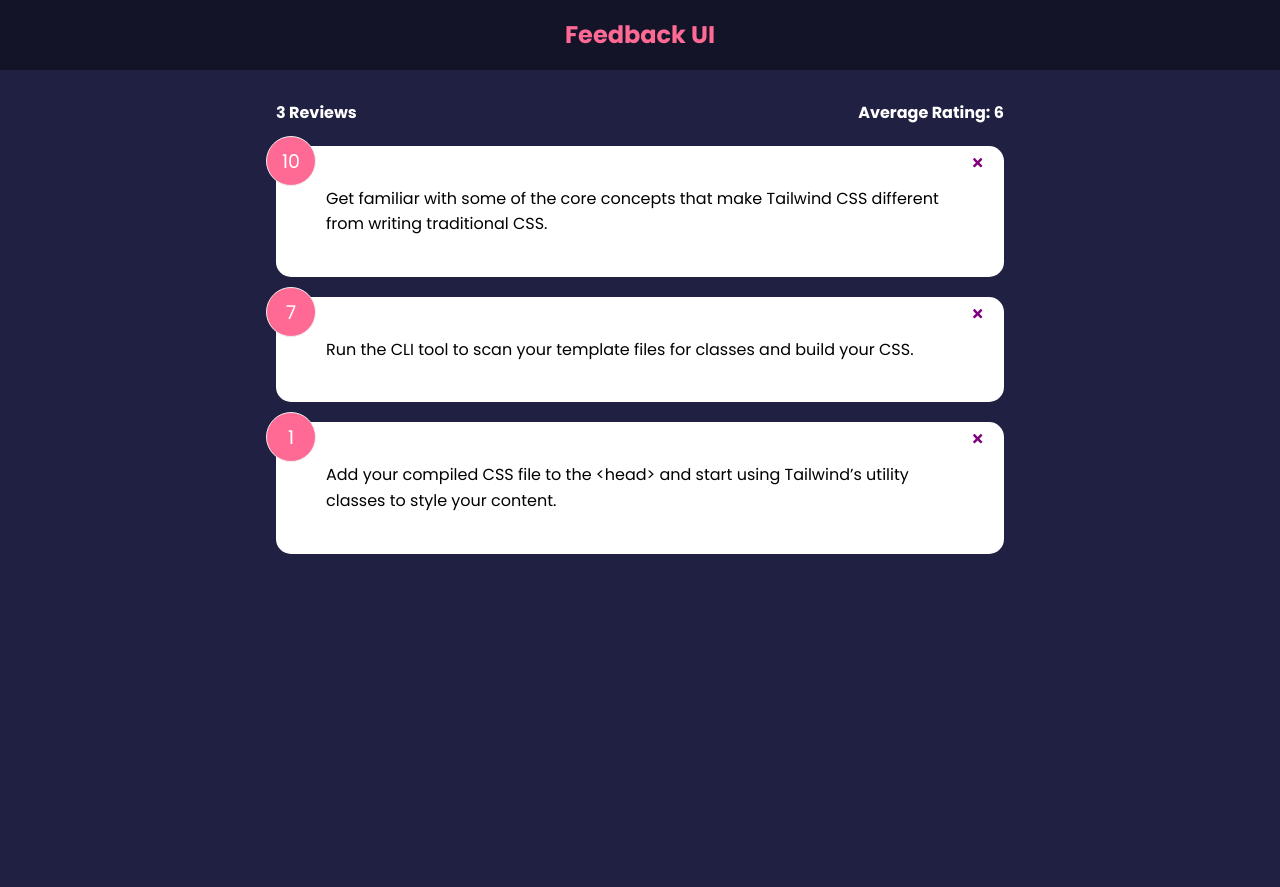
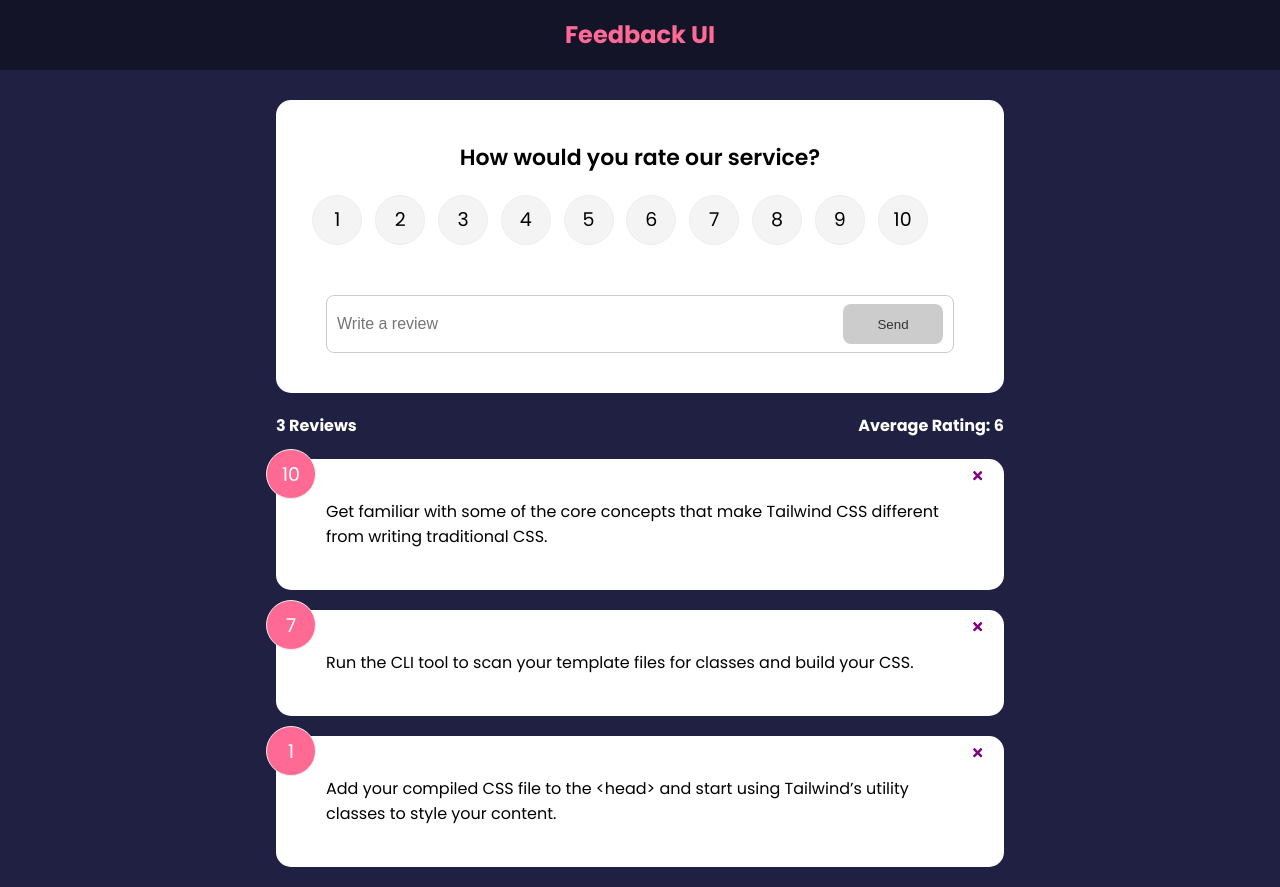
Before and after one commit to frontendmyfriend/feedback_app_Traversy_react, a React (Create React App) app: page / in a window 1280 px wide. Before the commit the page ends 800 px from the top, so only its background shows below. Built offline with nearby package versions, Linux system fonts and the light colour scheme.

Commit message:
added animation to delete

```diff
--- a/package.json
+++ b/package.json
@@ -6,10 +6,13 @@
     "@testing-library/jest-dom": "^5.17.0",
     "@testing-library/react": "^13.4.0",
     "@testing-library/user-event": "^13.5.0",
+    "framer-motion": "^4.1.17",
     "react": "^18.2.0",
     "react-dom": "^18.2.0",
     "react-icons": "^4.11.0",
+    "react-router-dom": "6.16.0",
     "react-scripts": "5.0.1",
+    "uuid": "^9.0.1",
     "web-vitals": "^2.1.4"
   },
   "scripts": {
--- a/src/App.js
+++ b/src/App.js
@@ -1,25 +1,39 @@
-import { useState } from "react";
+import {v4 as uuidv4}from 'uuid'
+import {useState} from "react";
 import Header from "./components/Header"
 import FeedbackList from "./components/FeedbackList"
 import FeedbackData from "./data/FeedbackData"
-import FeedbackStats from "./components/FeedbackStats";
+import FeedbackStats from "./components/FeedbackStats"
+import FeedbackForm from "./components/FeedbackForm";
 
 
 function App () {
 
     const [feedback, setFeedback] = useState(FeedbackData)
 
+    const addFeedback = (newFeedback) => {
+        newFeedback.id = uuidv4()
+        if (newFeedback.rating === +'') {
+            alert('Chhose rating')
+        } else {
+            setFeedback([newFeedback, ...feedback])
+        }
+
+    }
+
     const deleteFeedback = (id) => {
         if (window.confirm('Are you sure you want to delete?')) {
             setFeedback(feedback.filter((item) => item.id !== id))
         }
+    }
 
-    }
+
 
     return (
         <>
             <Header />
             <div className="container">
+                <FeedbackForm handleAdd={addFeedback} />
                 <FeedbackStats feedback={feedback} />
                 <FeedbackList feedback={feedback} handleDelete={deleteFeedback} />
             </div>
--- /dev/null
+++ b/src/components/FeedbackForm.jsx
@@ -0,0 +1,67 @@
+import {useState} from "react"
+import Card from "./shared/Card"
+import Button from "./shared/Button"
+import RatingSelect from "./RatingSelect"
+import PropTypes from 'prop-types'
+
+function FeedbackForm ({handleAdd}) {
+  const [text, setText] = useState('')
+  const [rating, setRating] = useState()
+
+  const [btnDisabled, setBtnDisabled] = useState(true)
+  const [message, setMessage] = useState('')
+
+
+
+  const handleTextChange = (e) => {
+    if (text === '') {
+      setMessage(null)
+      setBtnDisabled(true)
+
+    } else if (text !== '' && text.trim().length <= 10) {
+      setMessage('Text must be at least 10 characters')
+      setBtnDisabled(true)
+    } else {
+      setMessage(null)
+      setBtnDisabled(false)
+    }
+
+    setText(e.target.value)
+  }
+
+  const handleSubmit = (e) => {
+    e.preventDefault()
+    if (text.trim().length > 10) {
+      const newFeedback = {
+        text,
+        rating
+      }
+      handleAdd(newFeedback)
+      setText('')
+    }
+  }
+
+  return (
+      <Card  >
+        <form onSubmit={handleSubmit} >
+              <h2>How would you rate our service?</h2>
+              <RatingSelect select={(rating)=>setRating(rating) } />
+              <div className="input-group">
+                  <input
+                    onChange={handleTextChange}
+                    type="text"
+                    placeholder="Write a review"
+                    value={text}/>
+                  <Button type="submit" isDisabled={btnDisabled}>Send</Button>
+              </div>
+              {message && <div className="message">{message}</div>}
+        </form>
+    </Card>
+  )
+}
+
+
+FeedbackForm.propTypes = {
+   rating: PropTypes.number.isRequired,
+}
+export default FeedbackForm
--- a/src/components/FeedbackList.jsx
+++ b/src/components/FeedbackList.jsx
@@ -1,24 +1,49 @@
 import FeedbackItem from "./FeedbackItem"
 import PropTypes from 'prop-types'
+import {motion, AnimatePresence} from 'framer-motion'
 
 function FeedbackList ({feedback, handleDelete}) {
 
     if (!feedback||feedback.length === 0) {
         return <p>No Feedback Yet</p>
     }
-
     return (
         <div className="feedback-list">
+            <AnimatePresence>
                 {feedback.map((item) => (
+                    <motion.div
+                        key={item.id}
+                        initial={{opacity: 0}}
+                        animate={{opacity: 1}}
+                        exit={{opacity:0}}
+                    >
                         <FeedbackItem
                             key={item.id}
                             item={item}
                             handleDelete={handleDelete}
                         />
+                    </motion.div>
                 ))}
+            </AnimatePresence>
         </div>
 
   )
+
+
+
+    // list without animation
+//     return (
+//     <div className="feedback-list">
+//         {feedback.map((item) => (
+//             <FeedbackItem
+//                 key={item.id}
+//                 item={item}
+//                 handleDelete={handleDelete}
+//             />
+//         ))}
+//     </div>
+
+//   )
 }
 
 FeedbackList.propTypes = {
--- a/src/components/FeedbackStats.jsx
+++ b/src/components/FeedbackStats.jsx
@@ -17,7 +17,7 @@
 }
 
 FeedbackStats.propTypes = {
-    feedback: PropTypes.array.isRequired
+    feedback: PropTypes.array.isRequired,
 }
 
 export default FeedbackStats
--- /dev/null
+++ b/src/components/RatingSelect.jsx
@@ -0,0 +1,127 @@
+import { useState } from "react"
+
+function RatingSelect ({select}) {
+    const [selected, setSelected] = useState()
+
+    const handleChange = (e) => {
+        setSelected(+e.currentTarget.value)
+        select(+e.currentTarget.value)
+    }
+
+  return (
+    <ul className="rating">
+        <li>
+              <input
+                  type='radio'
+                  id='num1'
+                  name='rating'
+                  value='1'
+                  onChange={handleChange}
+                  checked={selected ===1}
+              />
+              <label htmlFor="num1">1</label>
+          </li>
+          <li>
+              <input
+                  type='radio'
+                  id='num2'
+                  name='rating'
+                  value='2'
+                  onChange={handleChange}
+                  checked={selected ===2}
+              />
+              <label htmlFor="num2">2</label>
+          </li>
+          <li>
+              <input
+                  type='radio'
+                  id='num3'
+                  name='rating'
+                  value='3'
+                  onChange={handleChange}
+                  checked={selected ===3}
+              />
+              <label htmlFor="num3">3</label>
+          </li>
+          <li>
+              <input
+                  type='radio'
+                  id='num4'
+                  name='rating'
+                  value='4'
+                  onChange={handleChange}
+                  checked={selected ===4}
+              />
+              <label htmlFor="num4">4</label>
+          </li>
+          <li>
+              <input
+                  type='radio'
+                  id='num5'
+                  name='rating'
+                  value='5'
+                  onChange={handleChange}
+                  checked={selected ===5}
+              />
+              <label htmlFor="num5">5</label>
+          </li>
+          <li>
+              <input
+                  type='radio'
+                  id='num6'
+                  name='rating'
+                  value='6'
+                  onChange={handleChange}
+                  checked={selected ===6}
+              />
+              <label htmlFor="num6">6</label>
+          </li>
+          <li>
+              <input
+                  type='radio'
+                  id='num7'
+                  name='rating'
+                  value='7'
+                  onChange={handleChange}
+                  checked={selected ===7}
+              />
+              <label htmlFor="num7">7</label>
+          </li>
+          <li>
+              <input
+                  type='radio'
+                  id='num8'
+                  name='rating'
+                  value='8'
+                  onChange={handleChange}
+                  checked={selected ===8}
+              />
+              <label htmlFor="num8">8</label>
+          </li>
+          <li>
+              <input
+                  type='radio'
+                  id='num9'
+                  name='rating'
+                  value='9'
+                  onChange={handleChange}
+                  checked={selected ===9}
+              />
+              <label htmlFor="num9">9</label>
+          </li>
+          <li>
+              <input
+                  type='radio'
+                  id='num10'
+                  name='rating'
+                  value='10'
+                  onChange={handleChange}
+                  checked={selected ===10}
+              />
+              <label htmlFor="num10">10</label>
+        </li>
+    </ul>
+  )
+}
+
+export default RatingSelect
--- /dev/null
+++ b/src/components/shared/Button.jsx
@@ -0,0 +1,23 @@
+import PropTypes from "prop-types"
+
+function Button ({children, version, type, isDisabled}) {
+  return (
+      <button type={type} disabled={isDisabled} className={`btn btn-${version}`}>
+        {children}
+    </button>
+  )
+}
+
+
+Button.defaultProps = {
+    version: 'primary',
+    type: 'button',
+    isDisabled: false
+}
+Button.propTypes = {
+    children: PropTypes.node.isRequired,
+    version: PropTypes.string,
+    type: PropTypes.string,
+    isDisabled: PropTypes.bool,
+}
+export default Button
```
Also changed, not shown: 1 other file (tests, documents, lock files or other folders). Lines whose indentation alone changed are shown as unchanged.
